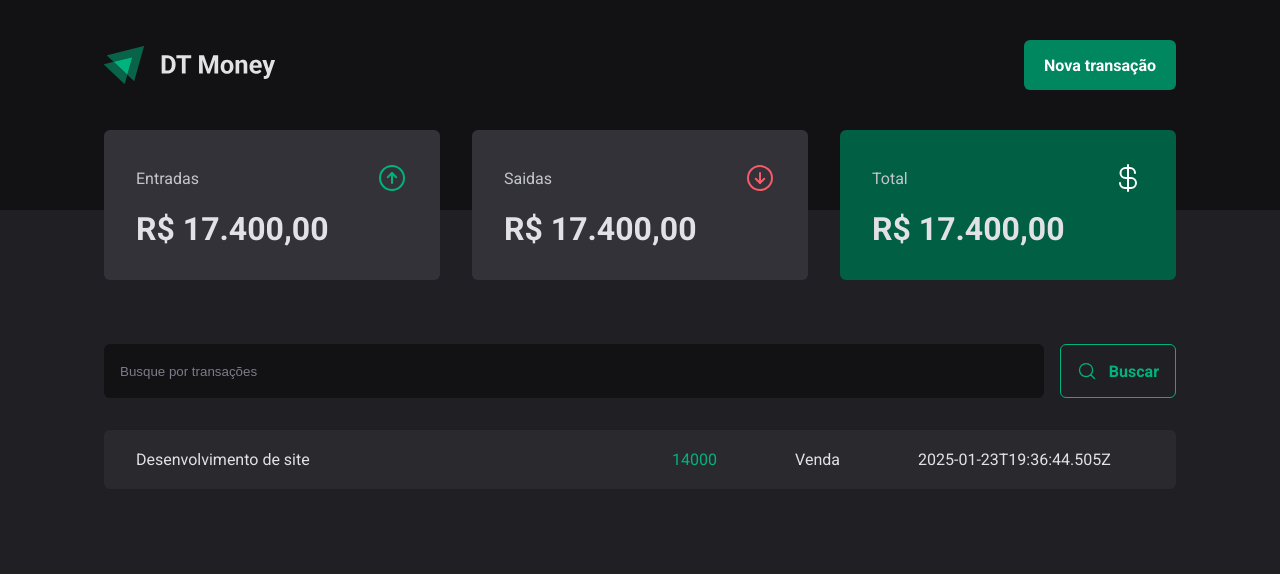
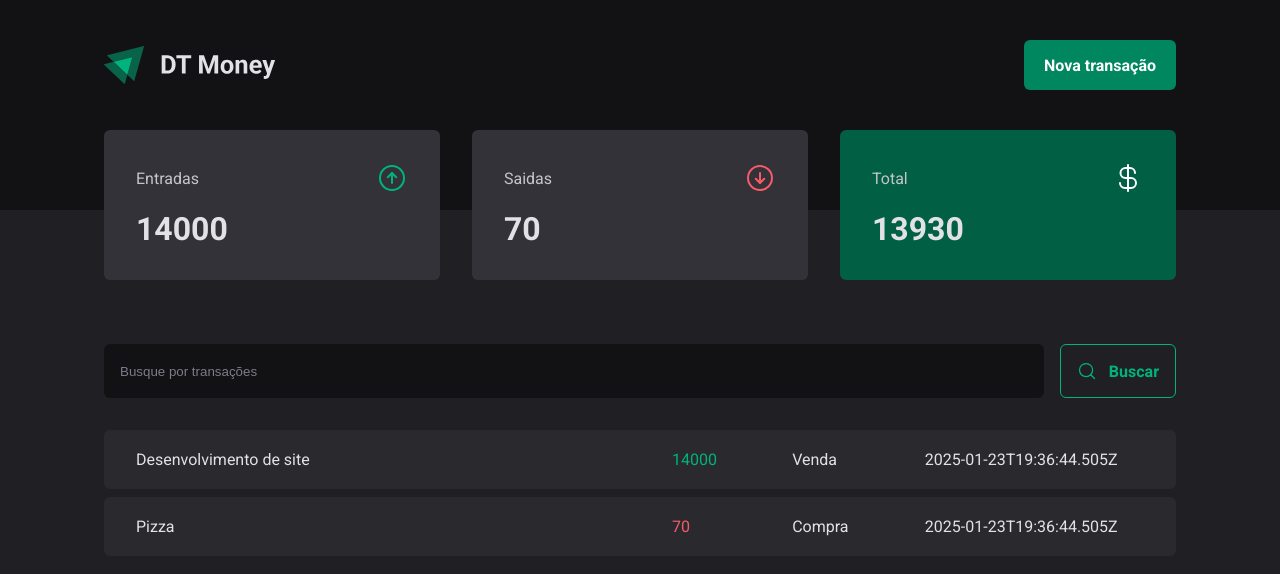
Before and after one commit to SamuelMorais030202/dt-money, a React (Vite) app: page / in a window 1280 px wide. Shown: the top 574 px of the page. Built offline with nearby package versions, Linux system fonts and the light colour scheme; data requests are answered from the project's data file.

Commit message:
feat: calculando valor das entradas, saidas e o total

```diff
--- a/server.json
+++ b/server.json
@@ -7,6 +7,14 @@
       "category": "Venda",
       "price": 14000,
       "createdAt": "2025-01-23T19:36:44.505Z"
+    },
+    {
+      "id": 2,
+      "description": "Pizza",
+      "type": "outcome",
+      "category": "Compra",
+      "price": 70,
+      "createdAt": "2025-01-23T19:36:44.505Z"
     }
   ]
 }
--- a/src/components/Summary/index.tsx
+++ b/src/components/Summary/index.tsx
@@ -1,7 +1,30 @@
 import { ArrowCircleDown, ArrowCircleUp, CurrencyDollar } from "phosphor-react";
 import { SummaryCard, SummaryContainer } from "./styles";
+import { useContext } from "react";
+import { TransactionsContext } from "../../contexts/TransactionsContext";
 
 export function Summary() {
+  const { transactions } = useContext(TransactionsContext);
+
+  const summary = transactions.reduce(
+    (acc, transaction) => {
+      if (transaction.type === 'income') {
+        acc.income += transaction.price;
+        acc.total += transaction.price;
+      } else {
+        acc.outcome += transaction.price;
+        acc.total -= transaction.price
+      }
+
+      return acc;
+    },
+    {
+      income: 0,
+      outcome: 0,
+      total: 0
+    }
+  );
+
   return (
     <SummaryContainer>
       <SummaryCard>
@@ -12,7 +35,7 @@
         </header>
 
         <strong>
-          R$ 17.400,00
+          {summary.income}
         </strong>
       </SummaryCard>
 
@@ -24,7 +47,7 @@
         </header>
 
         <strong>
-          R$ 17.400,00
+          {summary.outcome}
         </strong>
       </SummaryCard>
 
@@ -36,7 +59,7 @@
         </header>
 
         <strong>
-          R$ 17.400,00
+          {summary.total}
         </strong>
       </SummaryCard>
     </SummaryContainer>
```
